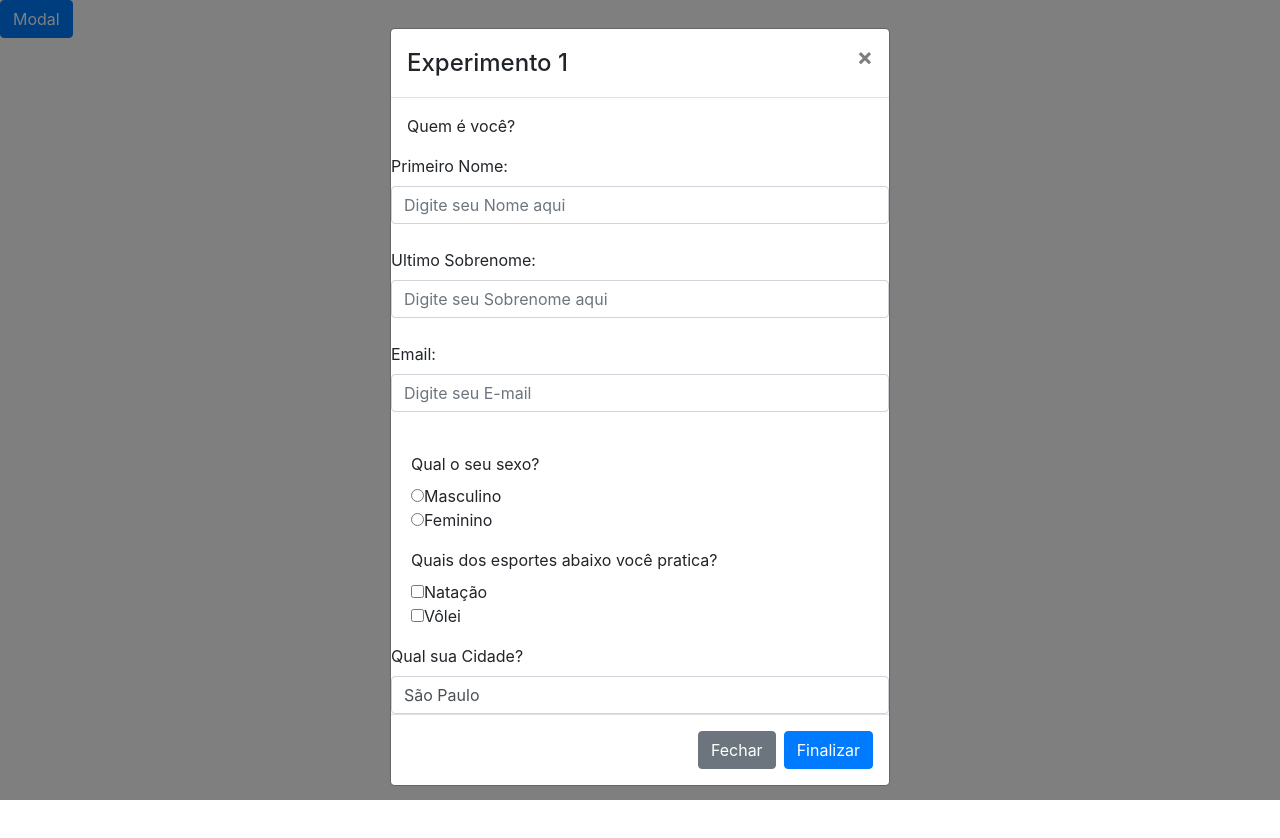
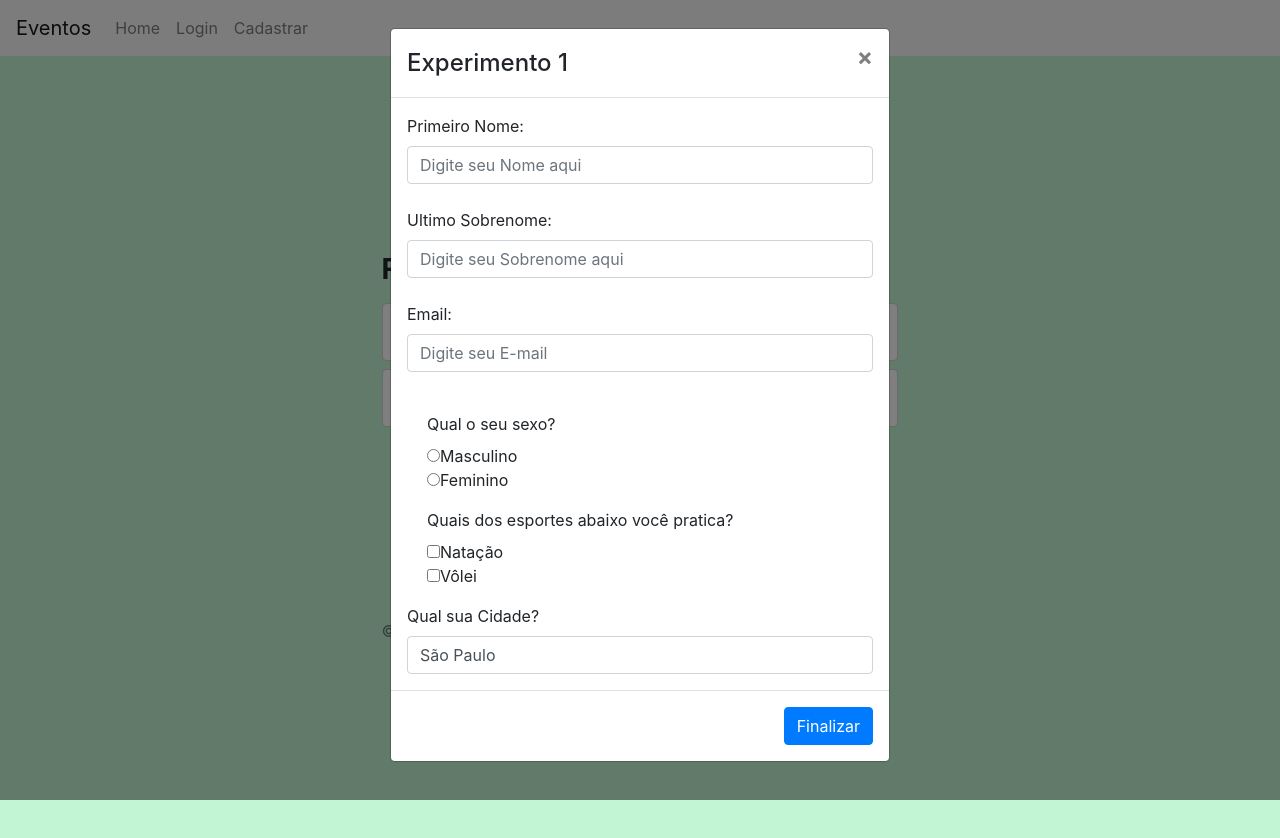
Before and after one commit to adriastephanie/react-website, a React (Create React App) app in the folder meu-app-react/: page /login in a window 1280 px wide. Both pictures are taken after a click on the button "Modal". Shown: the top 838 px of the page. Before the commit the page ends 800 px from the top, so only its background shows below. Built offline with nearby package versions, Linux system fonts and the light colour scheme.

Commit message:
modal part 2

```diff
--- a/meu-app-react/package.json
+++ b/meu-app-react/package.json
@@ -46,5 +46,8 @@
       "last 1 firefox version",
       "last 1 safari version"
     ]
+  },
+  "devDependencies": {
+    "eslint-plugin-react-hooks": "^4.2.0"
   }
 }
--- a/meu-app-react/src/App.js
+++ b/meu-app-react/src/App.js
@@ -7,7 +7,6 @@ import { Provider } from 'react-redux';
 import Login from './view/login';
 import NovoUsuario from './view/usuario-novo';
 import Home from './view/home';
-import ModalEx from './view/popup';
 
 
 function App() {
--- a/meu-app-react/src/index.js
+++ b/meu-app-react/src/index.js
@@ -1,6 +1,6 @@
 import React from 'react';
 import ReactDOM from 'react-dom';
-import App from '../src/view/popup'
+import App from './App'
 import 'bootstrap/dist/css/bootstrap.min.css';
 
 
--- a/meu-app-react/src/view/login/index.js
+++ b/meu-app-react/src/view/login/index.js
@@ -5,13 +5,15 @@ import Navbar from '../../components/navbar';
 import firebase from '../../config/firebase';
 import 'firebase/auth';
 import {useSelector, useDispatch } from 'react-redux';
-import Examples from '../popup';
+import ModalComponent from '../../view/popup';
 
 function Login(){
 
     const [email, setEmail] = useState();
     const [senha, setSenha] = useState();
     const [msgTipo, setMsgTipo] = useState();
+    const [modal, setModal] = useState(false);
+
 
     const dispatch = useDispatch();
 
@@ -27,9 +29,13 @@ function Login(){
 
     }
 
+    function handleModal() {
+        setModal(!modal)
+    }
+
 
     return(
-        <Fragment>
+        <>
             <Navbar/>
             <div className="login-content d-flex align-items-center">
                 {
@@ -63,14 +69,57 @@ function Login(){
                             <a href="#" className="mx-2">Quero recuperar minha senha</a>
                             <span>&#9733;</span>
                             <Link to='novousuario' className="mx-2">Quero me cadastrar</Link>
-                            <Link to='/modal' className="mx-2">Modal</Link>
+                            <button className="w-100 btn btn-lg btn-login" type="button" onClick={handleModal}>Modal</button>
+
+
                         </div>
 
                         <p className="mt-5 mb-3 text-muted">&copy; EMPRESA EXEMPLO LTDA 2020–2021</p>
                     </form>
                 </main>
+                <ModalComponent handleClose={handleModal} show={modal} title="Experimento 1">
+                <form>
+
+                     <div className="mb-3">
+                         <label className="form-label">Primeiro Nome:</label><br/>
+                         <input type="text" class="form-control" id="recipient-name" placeholder="Digite seu Nome aqui"></input><br/>
+
+                         <label>Ultimo Sobrenome:</label><br/>
+                         <input type="text" className="form-control" name="LastName" placeholder="Digite seu Sobrenome aqui"></input><br/>
+
+                         <label for="fname">Email:</label><br/>
+                         <input type="email" className="form-control" name="email" placeholder="Digite seu E-mail"></input><br/>
+                     </div>
+
+                     <div class="mb-3 form-check">
+                         <label >Qual o seu sexo?</label><br/>
+                         <input type="radio" name="sexo" value="masculino"/>Masculino <br/>
+                         <input type="radio" name="sexo" value="feminino"/>Feminino <br/>
+
+                     </div>
+
+                     <div class="mb-3 form-check">
+                         <label for="fname">Quais dos esportes abaixo você pratica?</label><br/>
+                         <input type="checkbox" name="esporte" value="natacao" />Natação<br/>
+                         <input type="checkbox" name="esporte" value="volei" />Vôlei<br/>
+
+                    </div>
+
+
+                     <label for="cidade">Qual sua Cidade?</label><br/>
+                     <select name="cidade" className="form-control" id="cidade">
+                         <option value="saopaulo">São Paulo</option>
+                         <option value="manaus">Manaus</option>
+                         <option value="campinas">Campinas</option>
+                         <option value="fortaleza">Fortaleza</option>
+                     </select>
+
+                 </form>
+                </ModalComponent>
+
             </div>
-        </Fragment>
+
+        </>
     )
 }
 
--- a/meu-app-react/src/view/popup/index.js
+++ b/meu-app-react/src/view/popup/index.js
@@ -1,78 +1,24 @@
-import React, { Fragment, useState } from 'react';
+import React, { useState } from 'react';
 import { Modal, Button } from 'react-bootstrap';
 import './popup.css';
 
-function ModalEx() {
-    const [show, setShow] = useState(false);
+const ModalComponent = (props) => {
+    const {show, handleClose, title, children} = props
+    return(
+        <Modal show={show} onHide={handleClose}>
+            <Modal.Header closeButton>
+               <Modal.Title>{title}</Modal.Title>
+            </Modal.Header>
+            <Modal.Body>{children}</Modal.Body>
+            <Modal.Footer>
+                <Button variant="primary" onClick={handleClose}>Finalizar</Button>
 
-    const handleClose = () => setShow(false);
-    const handleShow = () => setShow(true);
-
-    return (
-      <>
-        <Button variant="primary" onClick={handleShow}>
-          Modal
-        </Button>
-
-
-        <Modal show={show} onHide={handleClose}>
-          <Modal.Header closeButton>
-            <Modal.Title>Experimento 1</Modal.Title>
-          </Modal.Header>
-          <Modal.Body>Quem é você?</Modal.Body>
-            <form>
-
-                <div className="mb-3">
-                    <label className="form-label">Primeiro Nome:</label><br/>
-                    <input type="text" class="form-control" id="recipient-name" placeholder="Digite seu Nome aqui"></input><br/>
-
-                    <label>Ultimo Sobrenome:</label><br/>
-                    <input type="text" className="form-control" name="LastName" placeholder="Digite seu Sobrenome aqui"></input><br/>
-
-                    <label for="fname">Email:</label><br/>
-                    <input type="email" className="form-control" name="email" placeholder="Digite seu E-mail"></input><br/>
-                </div>
-
-                <div class="mb-3 form-check">
-                    <label >Qual o seu sexo?</label><br/>
-                    <input type="radio" name="sexo" value="masculino"/>Masculino <br/>
-                    <input type="radio" name="sexo" value="feminino"/>Feminino <br/>
-
-                </div>
-
-                <div class="mb-3 form-check">
-                    <label for="fname">Quais dos esportes abaixo você pratica?</label><br/>
-                    <input type="checkbox" name="esporte" value="natacao" />Natação<br/>
-                    <input type="checkbox" name="esporte" value="volei" />Vôlei<br/>
-
-                </div>
-
-
-                <label for="cidade">Qual sua Cidade?</label><br/>
-                <select name="cidade" className="form-control" id="cidade">
-                    <option value="saopaulo">São Paulo</option>
-                    <option value="manaus">Manaus</option>
-                    <option value="campinas">Campinas</option>
-                    <option value="fortaleza">Fortaleza</option>
-                </select>
-
-            </form>
-
-
-
-          <Modal.Footer>
-            <Button variant="secondary" onClick={handleClose}>
-              Fechar
-            </Button>
-            <Button variant="primary" onClick={handleClose}>
-              Finalizar
-            </Button>
-          </Modal.Footer>
+            </Modal.Footer>
         </Modal>
 
 
-      </>
-    );
-  }
+    )
+}
 
-export default ModalEx;
+
+export default ModalComponent;
--- a/meu-app-react/src/view/usuario-novo/index.js
+++ b/meu-app-react/src/view/usuario-novo/index.js
@@ -1,6 +1,6 @@
 import React, { Fragment, useState } from 'react';
 import './usuario-novo.css';
-import Navbar from '../../components/navbar';
+import Navbar from '../../components/navbar'
 import firebase from '../../config/firebase';
 import 'firebase/auth';
 
```
